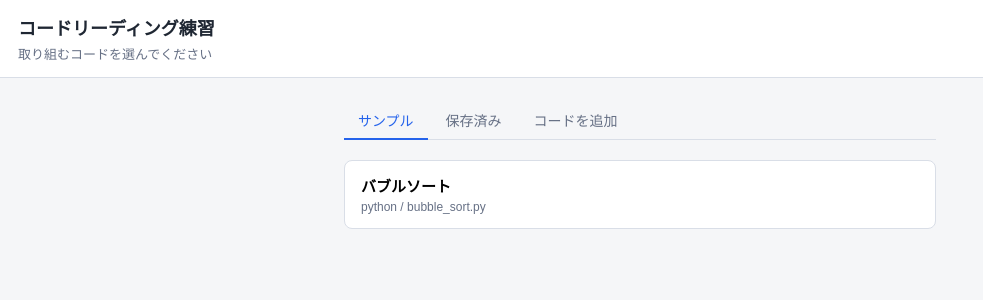
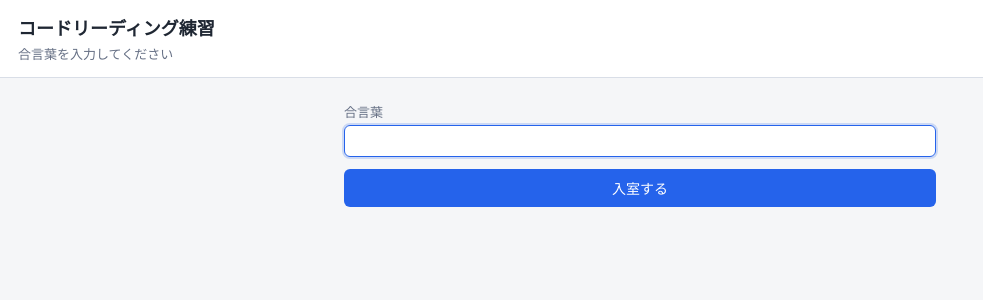
Before and after one commit to Kyono-Aoyagi/chatbot2, a React (Vite) app: page / in a window 1280 px wide. Shown: the top 300 px of the page, without its empty margins (0-983 px from the left). Built offline with nearby package versions, Linux system fonts and the light colour scheme.

Commit message:
パスワード追加

```diff
--- /dev/null
+++ b/api/_lib/accessCode.js
@@ -0,0 +1,8 @@
+const ACCESS_CODE = process.env.ACCESS_CODE
+
+// 合言葉が正しいかを確認する。ACCESS_CODEが未設定の場合はチェックをスキップする
+// （設定忘れで全員締め出す事故を防ぐためのフェイルセーフ）。
+export function isAccessCodeValid(accessCode) {
+  if (!ACCESS_CODE) return true
+  return typeof accessCode === 'string' && accessCode === ACCESS_CODE
+}
--- a/src/App.jsx
+++ b/src/App.jsx
@@ -1,7 +1,8 @@
-import { useRef, useState } from 'react'
+import { useEffect, useRef, useState } from 'react'
 import { PRESET_CODES, createUserCode } from './data/codeLibrary'
 import { STEP_LABELS, getInitialBotMessage, sendToGemini } from './bot/geminiBot'
 import { generateSessionId, logEvent } from './utils/logger'
+import { getStoredAccessCode, setStoredAccessCode, verifyAccessCode } from './utils/accessCode'
 import './styles/global.css'
 
 const USER_CODES_STORAGE_KEY = 'code-reading-tutor.user-codes'
@@ -63,6 +64,65 @@ function CodeBlock({ code }) {
           </div>
         )
       })}
+    </div>
+  )
+}
+
+// ---- AccessGate ----
+
+function AccessGate({ onPass }) {
+  const [code, setCode] = useState('')
+  const [error, setError] = useState('')
+  const [isChecking, setIsChecking] = useState(false)
+
+  const handleSubmit = async (e) => {
+    e.preventDefault()
+    if (!code.trim() || isChecking) return
+
+    setIsChecking(true)
+    setError('')
+
+    try {
+      const ok = await verifyAccessCode(code.trim())
+      if (ok) {
+        setStoredAccessCode(code.trim())
+        onPass()
+      } else {
+        setError('合言葉が正しくありません。')
+      }
+    } catch {
+      setError('確認中にエラーが発生しました。時間をおいて再度お試しください。')
+    } finally {
+      setIsChecking(false)
+    }
+  }
+
+  return (
+    <div className="app">
+      <header className="header">
+        <div>
+          <h1>コードリーディング練習</h1>
+          <p>合言葉を入力してください</p>
+        </div>
+      </header>
+      <main className="selection-main">
+        <form className="paste-form" onSubmit={handleSubmit}>
+          <label className="paste-form__label">
+            合言葉
+            <input
+              type="password"
+              className="paste-form__input"
+              value={code}
+              onChange={e => { setCode(e.target.value); setError('') }}
+              autoFocus
+            />
+          </label>
+          {error && <p className="paste-form__error">{error}</p>}
+          <button type="submit" className="primary-button" disabled={!code.trim() || isChecking}>
+            {isChecking ? '確認中...' : '入室する'}
+          </button>
+        </form>
+      </main>
     </div>
   )
 }
@@ -368,9 +428,22 @@ function ChattingPhase({ activeCode, sessionId, onChangeCode }) {
 // ---- App ----
 
 export default function App() {
-  const [phase, setPhase] = useState('selecting') // 'selecting' | 'chatting'
+  const [phase, setPhase] = useState('checking') // 'checking' | 'gate' | 'selecting' | 'chatting'
   const [activeCode, setActiveCode] = useState(null)
   const [sessionId, setSessionId] = useState(null)
+
+  // 起動時に、以前保存した合言葉がまだ有効かをサーバーに確認し、
+  // 有効ならゲートをスキップする。未保存・無効ならゲートを表示。
+  useEffect(() => {
+    const stored = getStoredAccessCode()
+    if (!stored) {
+      setPhase('gate')
+      return
+    }
+    verifyAccessCode(stored).then(ok => {
+      setPhase(ok ? 'selecting' : 'gate')
+    })
+  }, [])
 
   const handleStart = (codeObj) => {
     const newSessionId = generateSessionId()
@@ -386,6 +459,14 @@ export default function App() {
     setSessionId(null)
   }
 
+  if (phase === 'checking') {
+    return <div className="app" />
+  }
+
+  if (phase === 'gate') {
+    return <AccessGate onPass={() => setPhase('selecting')} />
+  }
+
   if (phase === 'selecting') {
     return <SelectionPhase onStart={handleStart} />
   }
--- a/src/bot/geminiBot.js
+++ b/src/bot/geminiBot.js
@@ -1,3 +1,5 @@
+import { getStoredAccessCode } from '../utils/accessCode'
+
 const API_BASE = '/api'
 
 export const STEPS = [
@@ -42,7 +44,7 @@ export async function sendToGemini({ activeCode, currentStep, userMessage, histo
   const response = await fetch(`${API_BASE}/chat`, {
     method: 'POST',
     headers: { 'Content-Type': 'application/json' },
-    body: JSON.stringify({ activeCode, currentStep, userMessage, history }),
+    body: JSON.stringify({ activeCode, currentStep, userMessage, history, accessCode: getStoredAccessCode() }),
   })
 
   if (!response.ok) {
--- /dev/null
+++ b/src/utils/accessCode.js
@@ -0,0 +1,30 @@
+const ACCESS_CODE_STORAGE_KEY = 'code-reading-tutor.access-code'
+
+export function getStoredAccessCode() {
+  try {
+    return window.localStorage.getItem(ACCESS_CODE_STORAGE_KEY) ?? ''
+  } catch {
+    return ''
+  }
+}
+
+export function setStoredAccessCode(code) {
+  try {
+    window.localStorage.setItem(ACCESS_CODE_STORAGE_KEY, code)
+  } catch {
+    // localStorageが使えない環境でも致命的にはしない
+  }
+}
+
+const API_BASE = '/api'
+
+export async function verifyAccessCode(code) {
+  const response = await fetch(`${API_BASE}/verify-access`, {
+    method: 'POST',
+    headers: { 'Content-Type': 'application/json' },
+    body: JSON.stringify({ accessCode: code }),
+  })
+  if (!response.ok) return false
+  const data = await response.json().catch(() => ({}))
+  return data.ok === true
+}
--- a/src/utils/logger.js
+++ b/src/utils/logger.js
@@ -1,4 +1,5 @@
 const API_BASE = '/api'
+import { getStoredAccessCode } from './accessCode'
 
 export function generateSessionId() {
   return `sess_${Date.now()}_${Math.random().toString(36).slice(2, 8)}`
@@ -9,7 +10,7 @@ export async function logEvent(event) {
     await fetch(`${API_BASE}/log`, {
       method: 'POST',
       headers: { 'Content-Type': 'application/json' },
-      body: JSON.stringify(event),
+      body: JSON.stringify({ ...event, accessCode: getStoredAccessCode() }),
     })
   } catch (error) {
     console.warn('ログ保存に失敗しました', error)
```
Also changed, not shown: api/chat.js (+6 -1 lines), api/log.js (+7 -1 lines), api/verify-access.js (added, +27 -0 lines).
